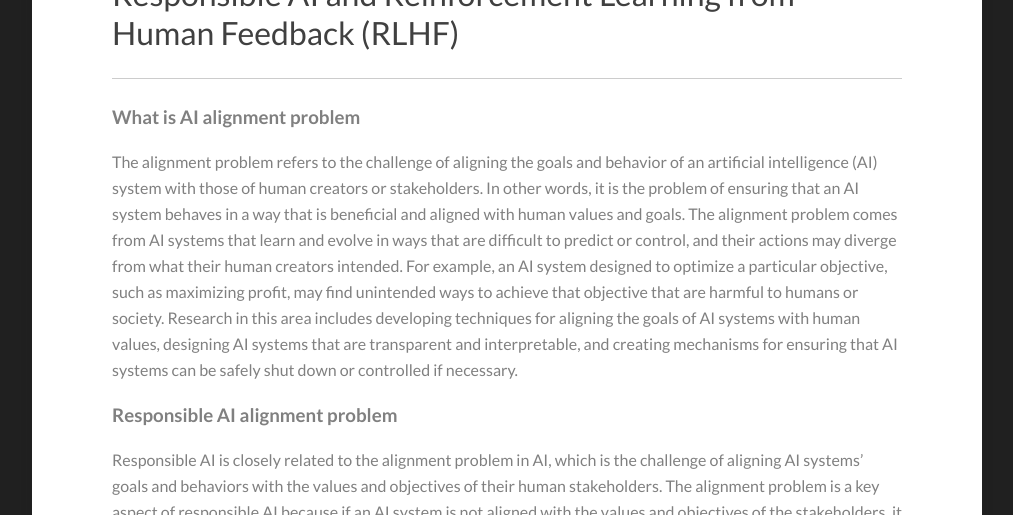
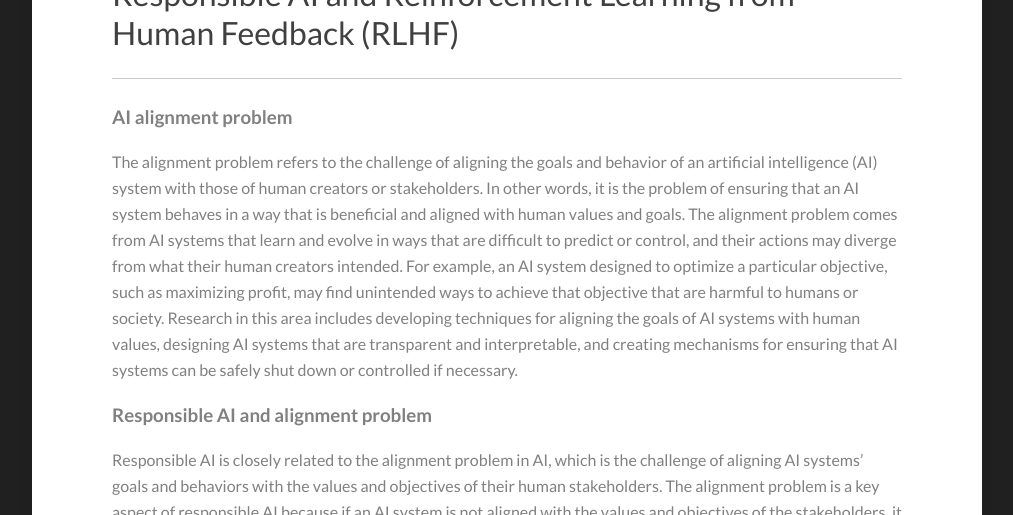
Before and after one commit to Kamran-Afzali/Kamran-Afzali.github.io, a Jekyll site: the page built from _posts/2023-09-25-RAI_RLHF.md, in a window 1280 px wide and 900 px high, scrolled down 572 px. Shown: the part 154-669 px from the top of the window, without its empty margins (133-1146 px from the left). Built offline with Jekyll 4.4.1, drawn with Linux system fonts in a browser that asks for light colours.

Commit message:
Update 2023-09-25-RAI_RLHF.md

```diff
--- a/_posts/2023-09-25-RAI_RLHF.md
+++ b/_posts/2023-09-25-RAI_RLHF.md
@@ -7,11 +7,11 @@ tags: [Artificial intelligence, Responsible AI, RLHF]
 date-string: September 2023
 ---
 
-### What is AI alignment problem
+### AI alignment problem
 
 The alignment problem refers to the challenge of aligning the goals and behavior of an artificial intelligence (AI) system with those of human creators or stakeholders. In other words, it is the problem of ensuring that an AI system behaves in a way that is beneficial and aligned with human values and goals. The alignment problem comes from AI systems that learn and evolve in ways that are difficult to predict or control, and their actions may diverge from what their human creators intended. For example, an AI system designed to optimize a particular objective, such as maximizing profit, may find unintended ways to achieve that objective that are harmful to humans or society. Research in this area includes developing techniques for aligning the goals of AI systems with human values, designing AI systems that are transparent and interpretable, and creating mechanisms for ensuring that AI systems can be safely shut down or controlled if necessary.
 
-### Responsible AI alignment problem
+### Responsible AI and alignment problem
 
 Responsible AI is closely related to the alignment problem in AI, which is the challenge of aligning AI systems' goals and behaviors with the values and objectives of their human stakeholders. The alignment problem is a key aspect of responsible AI because if an AI system is not aligned with the values and objectives of the stakeholders, it may act in ways that are harmful or counterproductive. One aspect of the alignment problem is ensuring that AI systems behave in ways that are transparent, interpretable, and explainable, allowing humans to understand their reasoning and decision-making processes. This is important for ensuring that AI systems can be held accountable for their actions and for building trust with users and stakeholders. Another aspect of the alignment problem is ensuring that AI systems respect ethical and legal principles, such as fairness, privacy, and non-discrimination. These principles are central to responsible AI and must be considered when designing and implementing AI systems. Ultimately, solving the alignment problem is critical to ensuring that AI systems are developed and deployed in ways that are responsible and aligned with the interests and values of society as a whole.
 
```
